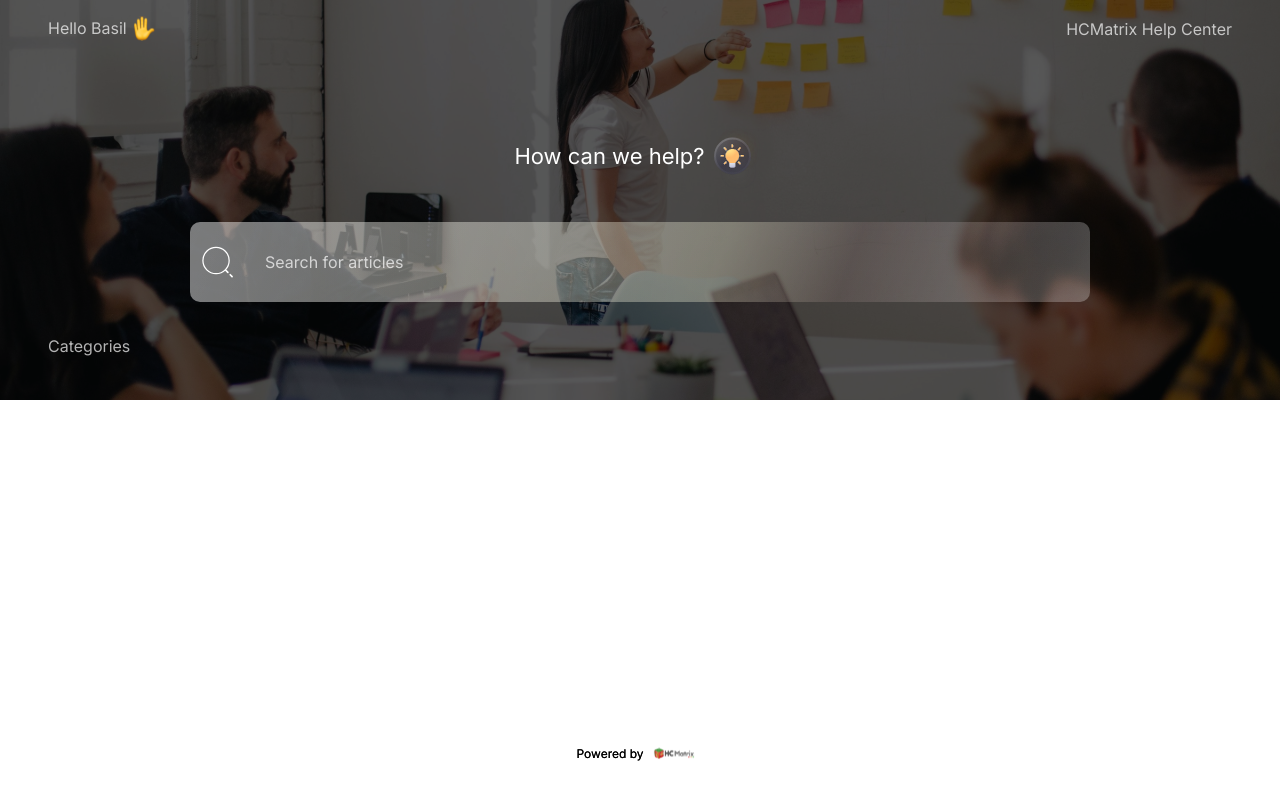
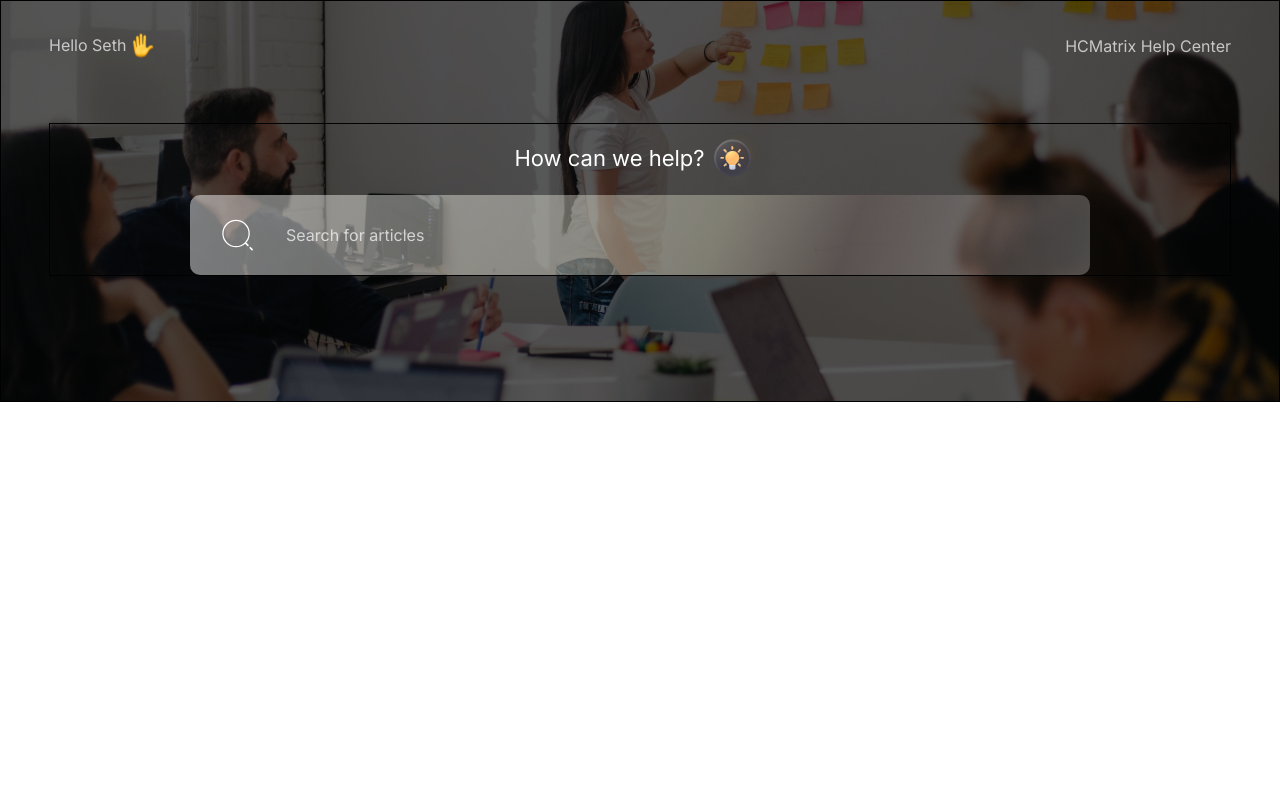
Before and after one commit to Olubukola-Martins/HCMatrix-UserGuide, a React (Vite) app: page / in a window 1280 px wide. Shown: the top 798 px of the page. Built offline with nearby package versions, Linux system fonts and the light colour scheme.

Commit message:
adjusted the hero

```diff
--- a/src/App.jsx
+++ b/src/App.jsx
@@ -1,5 +1,5 @@
 import Home from "./Pages/Home";
-import Page from "./components/Page";
+import Page from "./components/HeroSection";
 
 import { Articles, Category } from "./Sections";
 
@@ -8,9 +8,6 @@ import { BrowserRouter as Router, Routes, Route } from "react-router-dom";
 const App = () => {
   return (
     <>
-      <div>
-        <Page user="Basil" />
-      </div>
       <Router>
         <Routes>
           <Route path="/" Component={Home}>
--- a/src/Pages/Home.jsx
+++ b/src/Pages/Home.jsx
@@ -1,12 +1,12 @@
 import { Outlet } from "react-router-dom";
-import { Hero, Footer } from "../components";
+import { Footer, HeroSection } from "../components";
 
 const Home = () => {
   return (
     <>
-      <Hero />
-      <Outlet />
-      <Footer />
+      <HeroSection user="Seth" />
+      {/* <Outlet /> */}
+      {/* <Footer /> */}
     </>
   );
 };
--- a/src/Sections/Category.jsx
+++ b/src/Sections/Category.jsx
@@ -2,7 +2,7 @@ import { Container, NavMenu } from "../components";
 
 const Category = () => {
   return (
-    <Container style="mb-20 mt-[-20px] bg-blue-200 z-50 relative">
+    <Container style="mb-20  bg-blue-200 z-50 relative">
       <NavMenu />
       Category
     </Container>
--- a/src/components/Page.jsx
+++ b/src/components/HeroSection.jsx
@@ -1,17 +1,15 @@
 import bulb from "../assets/bulb.svg";
 import search01 from "../assets/search-01.svg";
 import Nav from "./Nav";
-import Footer from "./Footer";
 import bg from "../assets/bg.svg";
 
-
-const Page = props => {
+const HeroSection = (props) => {
   return (
     <>
       <div className="component">
         <div className="hero">
           <div className="hero__container">
-            <Nav user={props.user}/>
+            <Nav user={props.user} />
 
             <div className="hero__container__content">
               <div className="hero__container__content__caption">
@@ -23,21 +21,17 @@ const Page = props => {
                 <input type="text" placeholder="Search for articles" />
                 <img src={search01} alt="search icon" />
               </div>
-
-              <p className="category-text">Categories</p>
             </div>
           </div>
 
           <div className="hero__background">
             <img src={bg} alt="" />
-            <div className="overlay"/>
+            <div className="overlay" />
           </div>
         </div>
-
-        <Footer />
       </div>
     </>
   );
 };
 
-export default Page;
+export default HeroSection;
--- a/src/components/index.js
+++ b/src/components/index.js
@@ -6,6 +6,7 @@ import NavMenu from "./NavMenu";
 import SearchBar from "./SearchBar";
 import Nav from "./Nav";
 import Hero from "./Hero";
+import HeroSection from "./HeroSection";
 
 export {
   Container,
@@ -16,4 +17,5 @@ export {
   Nav,
   CategoryCard,
   Hero,
+  HeroSection,
 };
--- a/src/sass/_Footer.scss
+++ b/src/sass/_Footer.scss
@@ -6,18 +6,17 @@
   display: grid;
   place-items: center;
 
-  &__content{
-   display: inline-flex;
-   width: 100%;
-   align-items: center;
-   justify-content: center;
-   font-size: 12px;
+  &__content {
+    display: inline-flex;
+    width: 100%;
+    align-items: center;
+    justify-content: center;
+    font-size: 12px;
 
-    img{
-      width: 60px;
-      height: 60px;
+    img {
+      width: 70px;
+      height: 70px;
       fill: red;
     }
   }
-
 }
--- a/src/sass/_Page.scss
+++ b/src/sass/_Page.scss
@@ -1,22 +1,23 @@
 .component {
   width: 100%;
-  min-height: 100vh;
+  // min-height: 100vh;
   position: relative;
+  border: 1px solid black;
+
   .hero {
     display: flex;
     flex-direction: column;
     row-gap: 3rem;
     width: 100%;
     min-height: 400px;
-
     color: white;
     position: relative;
 
     &__container {
       display: flex;
       flex-direction: column;
-      row-gap: 5rem;
-      padding: 1rem 3rem;
+      row-gap: 4rem;
+      padding: 2rem 3rem;
 
       &__content {
         justify-self: center;
@@ -24,8 +25,9 @@
         width: 100%;
         display: grid;
         grid-template-columns: 1fr;
-        row-gap: 2rem;
+        row-gap: 0.2rem;
         place-items: center;
+        border: solid 1px black;
 
         &__caption {
           display: inline-flex;
@@ -43,6 +45,7 @@
           width: 100%;
           height: 80px;
           position: relative;
+          // padding-left: 20px;
 
           input {
             position: absolute;
@@ -51,7 +54,7 @@
             border: 1 px;
             outline: none;
             border-radius: 10px;
-            padding-left: 75px;
+            padding-left: 6rem;
             background: linear-gradient(
                 110.72deg,
                 rgba(255, 255, 255, 0.24) 1.21%,
@@ -73,7 +76,7 @@
           img {
             position: absolute;
             top: 50%;
-            left: 10px;
+            left: 30px;
             transform: translateY(-50%);
             height: 35px;
             width: 35px;
```
